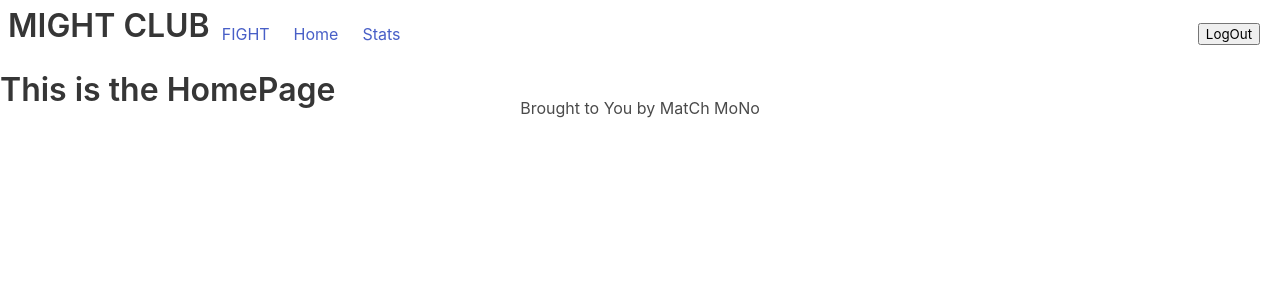
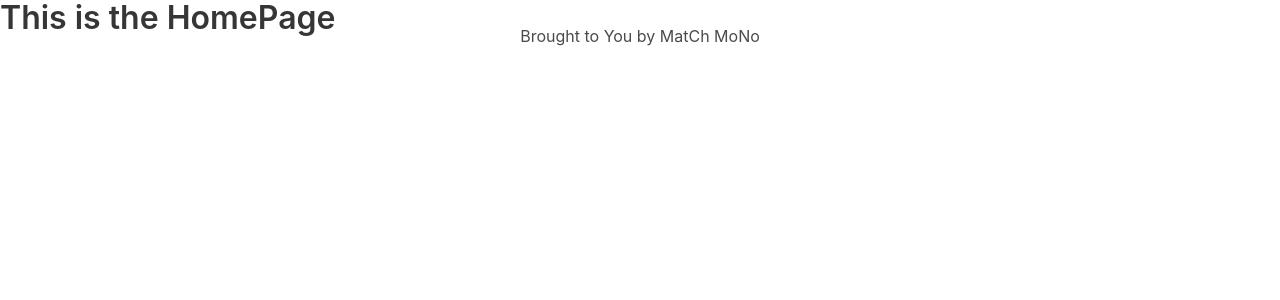
Before and after one commit to nolshark/project_3, a React (Create React App) app in the folder client/: page / in a window 1280 px wide. Shown: the top 300 px of the page. Built offline with nearby package versions, Linux system fonts and the light colour scheme.

Commit message:
added Apollo to package-JSON

```diff
--- a/client/package.json
+++ b/client/package.json
@@ -3,6 +3,7 @@
   "version": "0.1.0",
   "private": true,
   "dependencies": {
+    "@apollo/client": "^3.3.7",
     "@testing-library/jest-dom": "^5.16.5",
     "@testing-library/react": "^13.4.0",
     "@testing-library/user-event": "^13.5.0",
--- a/client/src/components/Header/index.js
+++ b/client/src/components/Header/index.js
@@ -7,7 +7,11 @@ const Header  = () => {
 
     return (
         <header class="columns is-centered is-full">
-            <NavBar />
+            <>
+            {
+                location.pathname !== '/login' && location.pathname !== 'signup' && NavBar
+            }
+            </>
         </header>
     );
 };
```
Also changed, not shown: 1 other file (tests, documents, lock files or other folders).
